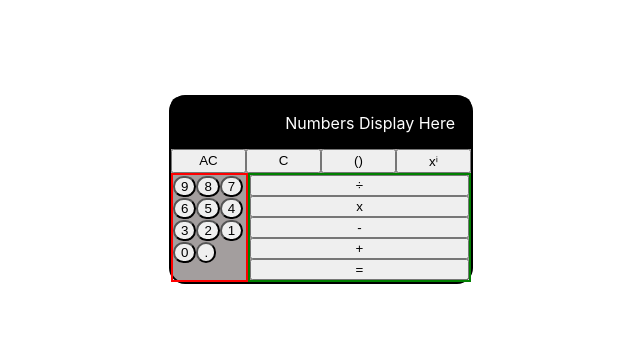
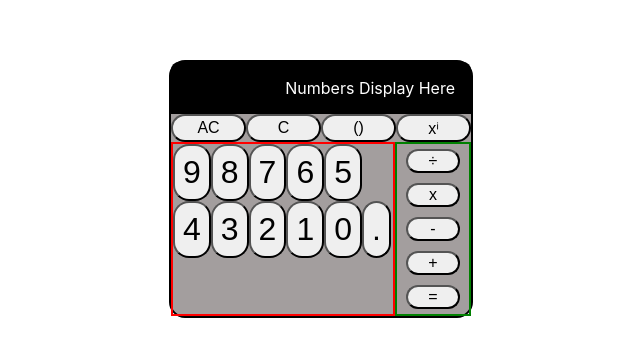
Before and after one commit to hammyhammer/calculator, a React (Create React App) app in the folder client/: page / in a window 1280 px wide. Shown: the part 111-468 px from the top of the page, without its empty margins (319-959 px from the left). Built offline with nearby package versions, Linux system fonts and the light colour scheme.

Commit message:
adjusted size, margin and alignment of operators

```diff
--- a/client/src/App.css
+++ b/client/src/App.css
@@ -29,6 +29,8 @@
 
 .functions button {
   width: 100%;
+  font-size: 16px;
+  border-radius: 16px;
 }
 
 .bottom {
@@ -38,8 +40,17 @@
 .operators {
   display: flex;
   flex-direction: column;
-  width: 100%;
+  width: 24%;
   border: 2px solid green;
+  align-items: center;
+}
+
+.operators button {
+
+  margin: 5px 0px;
+  font-size: 16px;
+  border-radius: 16px;
+  width: 75%;
 }
 
 .digits {
@@ -50,5 +61,7 @@
 }
 
 .digits button {
+  padding: 8px;
+  font-size: 32px;
   border-radius: 16px;
 }
```
